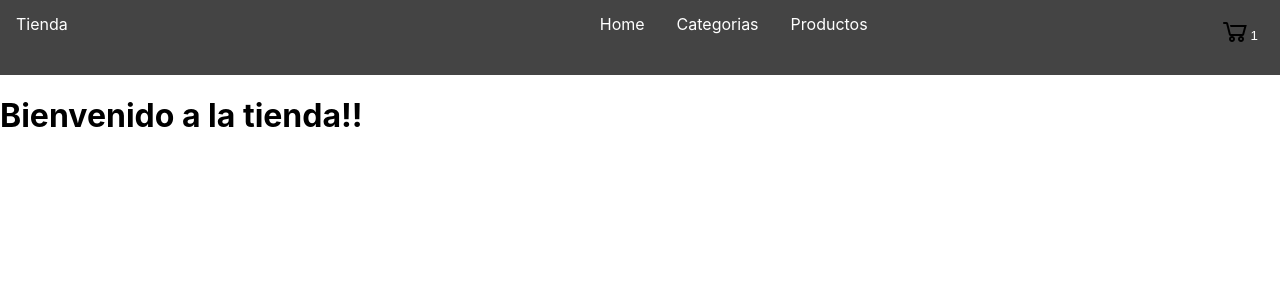
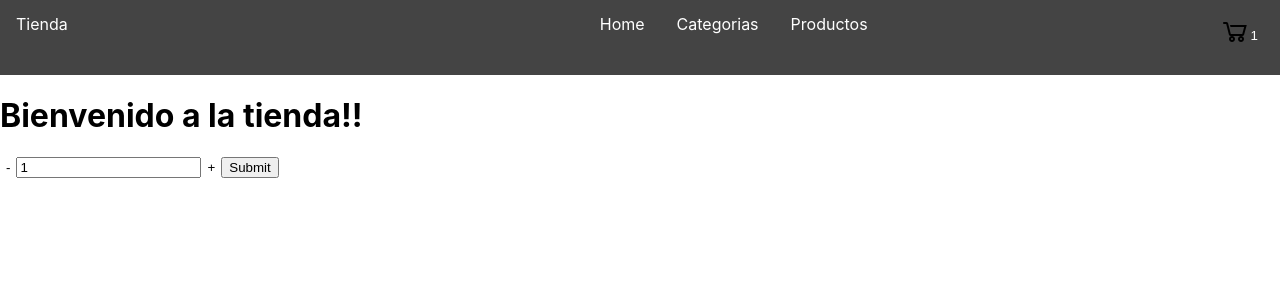
Before and after one commit to NicolasDeminas/ecommerce-deminas, a React (Create React App) app: page / in a window 1280 px wide. Shown: the top 300 px of the page. Built offline with nearby package versions, Linux system fonts and the light colour scheme.

Commit message:
Boton contador

```diff
--- /dev/null
+++ b/src/components/ItemCount/ItemCount.jsx
@@ -0,0 +1,41 @@
+import React, { useState } from "react";
+
+const ItemCount = ({ stock, initial }) => {
+  let [item, setItem] = useState(initial || 0);
+
+  const handleSubmit = (e) => {
+    e.preventDefault();
+    if (item > stock) {
+      return alert(`No hay stock suficiente`);
+    }
+    return console.log(item);
+  };
+
+  const handleSum = () => {
+    if (item < stock) {
+      return setItem(item + 1);
+    }
+    return alert(`No hay stock suficiente`);
+  };
+
+  const handleRest = () => {
+    if (item > 0) {
+      return setItem(item - 1);
+    }
+  };
+
+  return (
+    <>
+      <div className='itemCount'>
+        <form onSubmit={handleSubmit} className='itemForm'>
+          <button onClick={handleRest}>-</button>
+          <input type='number' value={item} />
+          <button onClick={handleSum}>+</button>
+          <input type='submit' />
+        </form>
+      </div>
+    </>
+  );
+};
+
+export default ItemCount;
--- /dev/null
+++ b/src/components/ItemListContainer/ItemListContainer.css
@@ -0,0 +1,15 @@
+.itemListContainer {
+  display: flex;
+  flex-flow: wrap;
+}
+
+.itemCount {
+  width: 600px;
+  display: flex;
+  flex-flow: wrap;
+}
+
+.itemForm {
+  display: flex;
+  align-content: space-around;
+}
--- a/src/components/ItemListContainer/ItemListContainer.jsx
+++ b/src/components/ItemListContainer/ItemListContainer.jsx
@@ -1,9 +1,16 @@
-import React from "react";
+import React, { useState } from "react";
+import "./ItemListContainer.css";
+import ItemCount from "../ItemCount/ItemCount";
 
 const ItemListContainer = ({ greeting }) => {
+  let [stock, setStock] = useState(10);
+
   return (
     <div>
       <h1>{greeting}</h1>
+      <div className='itemListContainer'>
+        <ItemCount stock={stock} initial={1} />
+      </div>
     </div>
   );
 };
```
Also changed, not shown: src/components/ItemCount/ItemCount.css (added).
